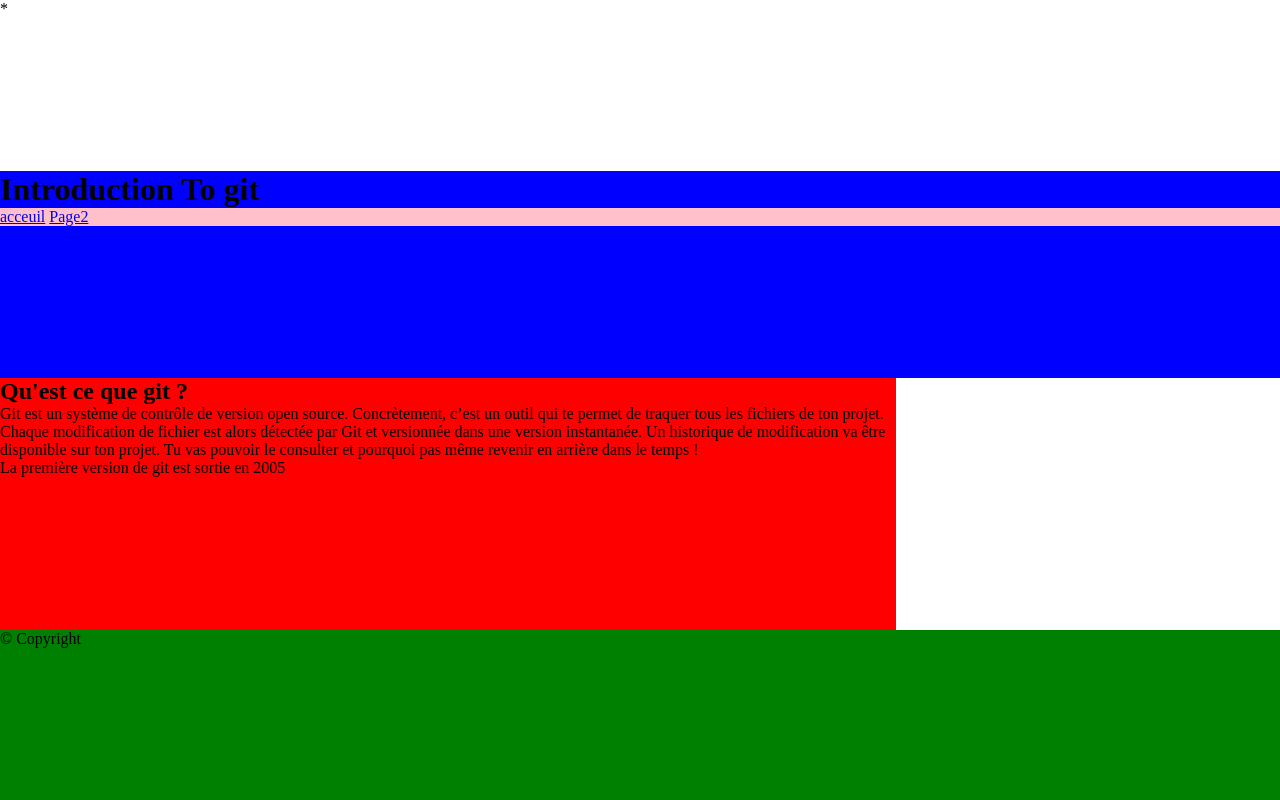
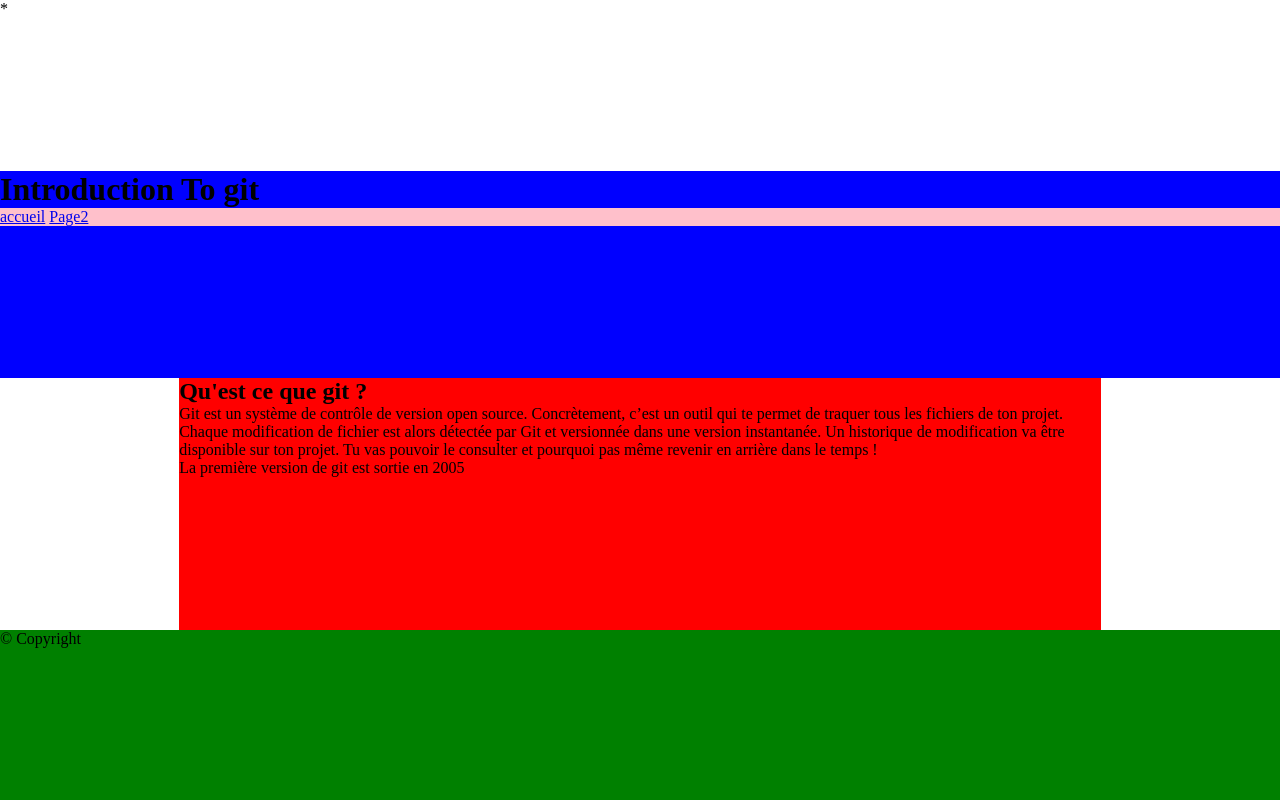
Before and after one commit to ChenTo001/Projet_Site, a plain HTML site: page site/html/page2.html in a window 1280 px wide. Drawn offline with Linux system fonts and the light colour scheme.

Commit message:
modification final du site

```diff
--- a/site/css/style.css
+++ b/site/css/style.css
@@ -32,8 +32,9 @@ main article{
 }
 
 main {
-	width: 70%;
 	background-color : red;
+	margin-left: 14%;
+	margin-right:14%
 }
 
 footer {
--- a/site/html/page2.html
+++ b/site/html/page2.html
@@ -1,5 +1,5 @@
 *<!DOCTYPE html>
-<html lang="en">
+<html lang="fr">
 <head>
 	<meta charset="UTF-8">
 	<meta name="description" content="">
@@ -11,7 +11,7 @@
 	<header>
 		<h1>Introduction To git</h1>
 		<nav>
-			<a href="index.html">acceuil</a>
+			<a href="../index.html">accueil</a>
 			<a href="html/page2.html">Page2</a>
 		</nav>
 	</header>
```
